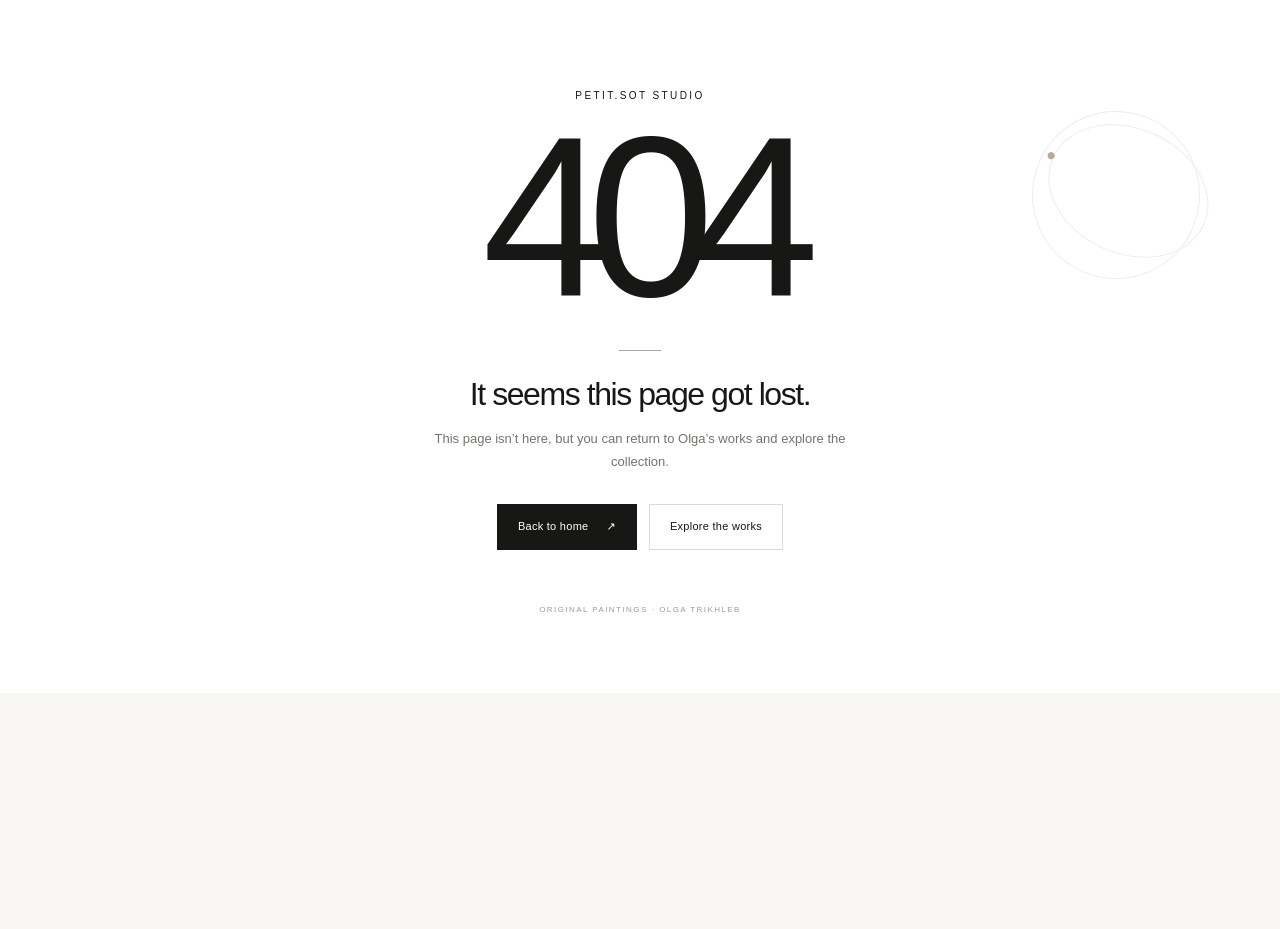
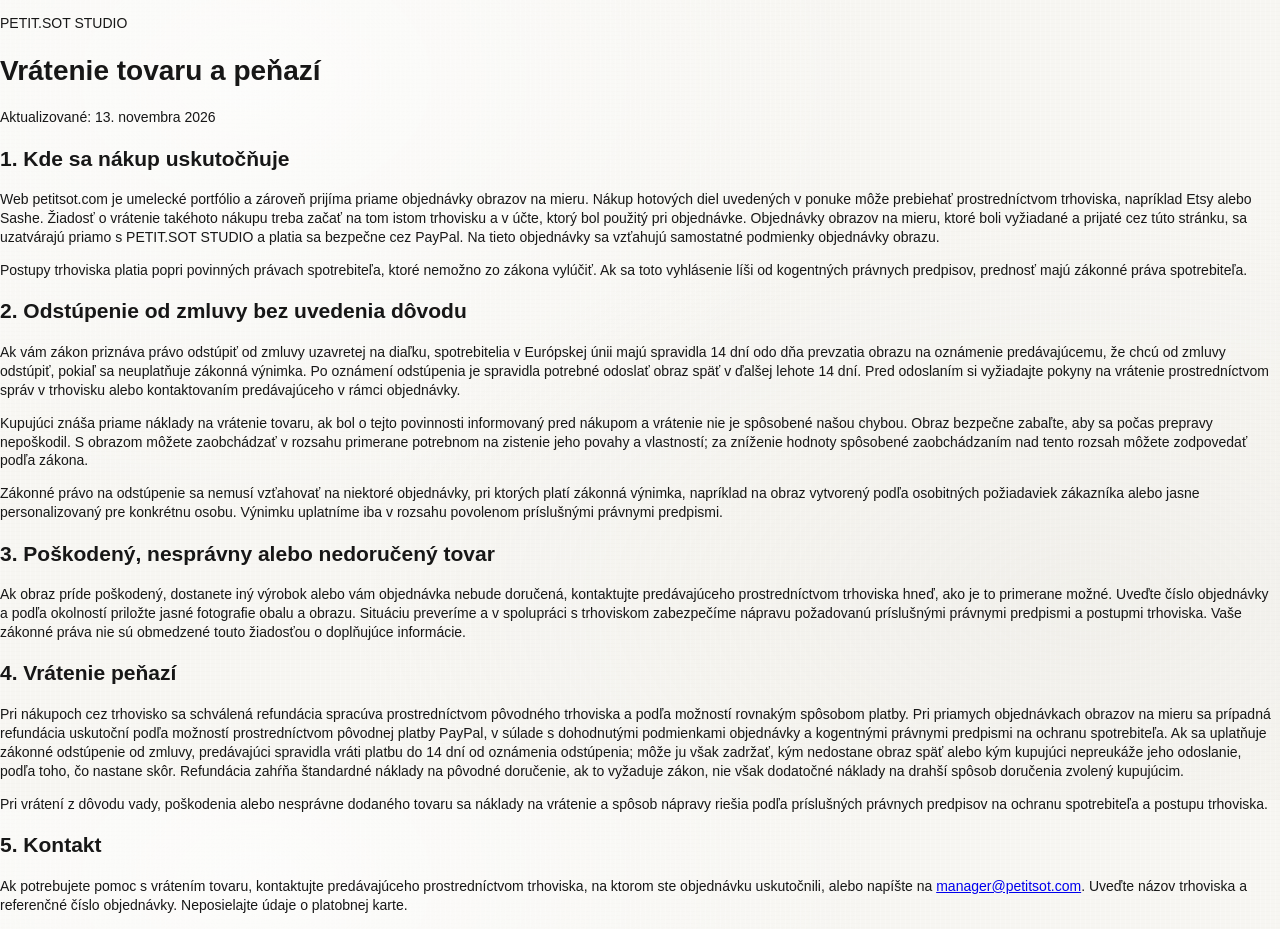
Before and after one commit to brodsk/PETIT-SOT-STUDIO, a Next.js app: page /sk/return-policy in a window 1280 px wide. Before the commit this address had no page. Before the commit the page ends 800 px from the top, so only its background shows below. Built offline with nearby package versions, Linux system fonts and the light colour scheme.

Commit message:
Add Slovak returns and refunds policy page

```diff
--- /dev/null
+++ b/app/sk/return-policy/page.tsx
@@ -0,0 +1,44 @@
+import type { Metadata } from "next";
+
+export const metadata: Metadata = {
+  title: "Vrátenie tovaru a peňazí | PETIT.SOT STUDIO",
+  description: "Informácie o vrátení a refundácii originálnych obrazov Olgy Trikhleb zakúpených cez PETIT.SOT STUDIO a partnerské trhoviská.",
+  alternates: { canonical: "https://www.petitsot.com/sk/return-policy" },
+  robots: { index: true, follow: true },
+};
+
+export default function SlovakReturnPolicyPage() {
+  return (
+    <main className="mx-auto w-full max-w-3xl px-6 py-16 text-neutral-900" lang="sk">
+      <p className="mb-3 text-xs uppercase tracking-[0.2em] text-neutral-500">PETIT.SOT STUDIO</p>
+      <h1 className="mb-4 text-4xl tracking-tight">Vrátenie tovaru a peňazí</h1>
+      <p className="mb-10 text-sm text-neutral-500">Aktualizované: 13. novembra 2026</p>
+      <div className="space-y-8 leading-7">
+        <section>
+          <h2 className="mb-2 text-xl">1. Kde sa nákup uskutočňuje</h2>
+          <p>Web petitsot.com je umelecké portfólio a zároveň prijíma priame objednávky obrazov na mieru. Nákup hotových diel uvedených v ponuke môže prebiehať prostredníctvom trhoviska, napríklad Etsy alebo Sashe. Žiadosť o vrátenie takéhoto nákupu treba začať na tom istom trhovisku a v účte, ktorý bol použitý pri objednávke. Objednávky obrazov na mieru, ktoré boli vyžiadané a prijaté cez túto stránku, sa uzatvárajú priamo s PETIT.SOT STUDIO a platia sa bezpečne cez PayPal. Na tieto objednávky sa vzťahujú samostatné podmienky objednávky obrazu.</p>
+          <p className="mt-2">Postupy trhoviska platia popri povinných právach spotrebiteľa, ktoré nemožno zo zákona vylúčiť. Ak sa toto vyhlásenie líši od kogentných právnych predpisov, prednosť majú zákonné práva spotrebiteľa.</p>
+        </section>
+        <section>
+          <h2 className="mb-2 text-xl">2. Odstúpenie od zmluvy bez uvedenia dôvodu</h2>
+          <p>Ak vám zákon priznáva právo odstúpiť od zmluvy uzavretej na diaľku, spotrebitelia v Európskej únii majú spravidla 14 dní odo dňa prevzatia obrazu na oznámenie predávajúcemu, že chcú od zmluvy odstúpiť, pokiaľ sa neuplatňuje zákonná výnimka. Po oznámení odstúpenia je spravidla potrebné odoslať obraz späť v ďalšej lehote 14 dní. Pred odoslaním si vyžiadajte pokyny na vrátenie prostredníctvom správ v trhovisku alebo kontaktovaním predávajúceho v rámci objednávky.</p>
+          <p className="mt-2">Kupujúci znáša priame náklady na vrátenie tovaru, ak bol o tejto povinnosti informovaný pred nákupom a vrátenie nie je spôsobené našou chybou. Obraz bezpečne zabaľte, aby sa počas prepravy nepoškodil. S obrazom môžete zaobchádzať v rozsahu primerane potrebnom na zistenie jeho povahy a vlastností; za zníženie hodnoty spôsobené zaobchádzaním nad tento rozsah môžete zodpovedať podľa zákona.</p>
+          <p className="mt-2">Zákonné právo na odstúpenie sa nemusí vzťahovať na niektoré objednávky, pri ktorých platí zákonná výnimka, napríklad na obraz vytvorený podľa osobitných požiadaviek zákazníka alebo jasne personalizovaný pre konkrétnu osobu. Výnimku uplatníme iba v rozsahu povolenom príslušnými právnymi predpismi.</p>
+        </section>
+        <section>
+          <h2 className="mb-2 text-xl">3. Poškodený, nesprávny alebo nedoručený tovar</h2>
+          <p>Ak obraz príde poškodený, dostanete iný výrobok alebo vám objednávka nebude doručená, kontaktujte predávajúceho prostredníctvom trhoviska hneď, ako je to primerane možné. Uveďte číslo objednávky a podľa okolností priložte jasné fotografie obalu a obrazu. Situáciu preveríme a v spolupráci s trhoviskom zabezpečíme nápravu požadovanú príslušnými právnymi predpismi a postupmi trhoviska. Vaše zákonné práva nie sú obmedzené touto žiadosťou o doplňujúce informácie.</p>
+        </section>
+        <section>
+          <h2 className="mb-2 text-xl">4. Vrátenie peňazí</h2>
+          <p>Pri nákupoch cez trhovisko sa schválená refundácia spracúva prostredníctvom pôvodného trhoviska a podľa možností rovnakým spôsobom platby. Pri priamych objednávkach obrazov na mieru sa prípadná refundácia uskutoční podľa možností prostredníctvom pôvodnej platby PayPal, v súlade s dohodnutými podmienkami objednávky a kogentnými právnymi predpismi na ochranu spotrebiteľa. Ak sa uplatňuje zákonné odstúpenie od zmluvy, predávajúci spravidla vráti platbu do 14 dní od oznámenia odstúpenia; môže ju však zadržať, kým nedostane obraz späť alebo kým kupujúci nepreukáže jeho odoslanie, podľa toho, čo nastane skôr. Refundácia zahŕňa štandardné náklady na pôvodné doručenie, ak to vyžaduje zákon, nie však dodatočné náklady na drahší spôsob doručenia zvolený kupujúcim.</p>
+          <p className="mt-2">Pri vrátení z dôvodu vady, poškodenia alebo nesprávne dodaného tovaru sa náklady na vrátenie a spôsob nápravy riešia podľa príslušných právnych predpisov na ochranu spotrebiteľa a postupu trhoviska.</p>
+        </section>
+        <section>
+          <h2 className="mb-2 text-xl">5. Kontakt</h2>
+          <p>Ak potrebujete pomoc s vrátením tovaru, kontaktujte predávajúceho prostredníctvom trhoviska, na ktorom ste objednávku uskutočnili, alebo napíšte na <a className="underline underline-offset-4" href="mailto:manager@petitsot.com">manager@petitsot.com</a>. Uveďte názov trhoviska a referenčné číslo objednávky. Neposielajte údaje o platobnej karte.</p>
+        </section>
+      </div>
+    </main>
+  );
+}
```
